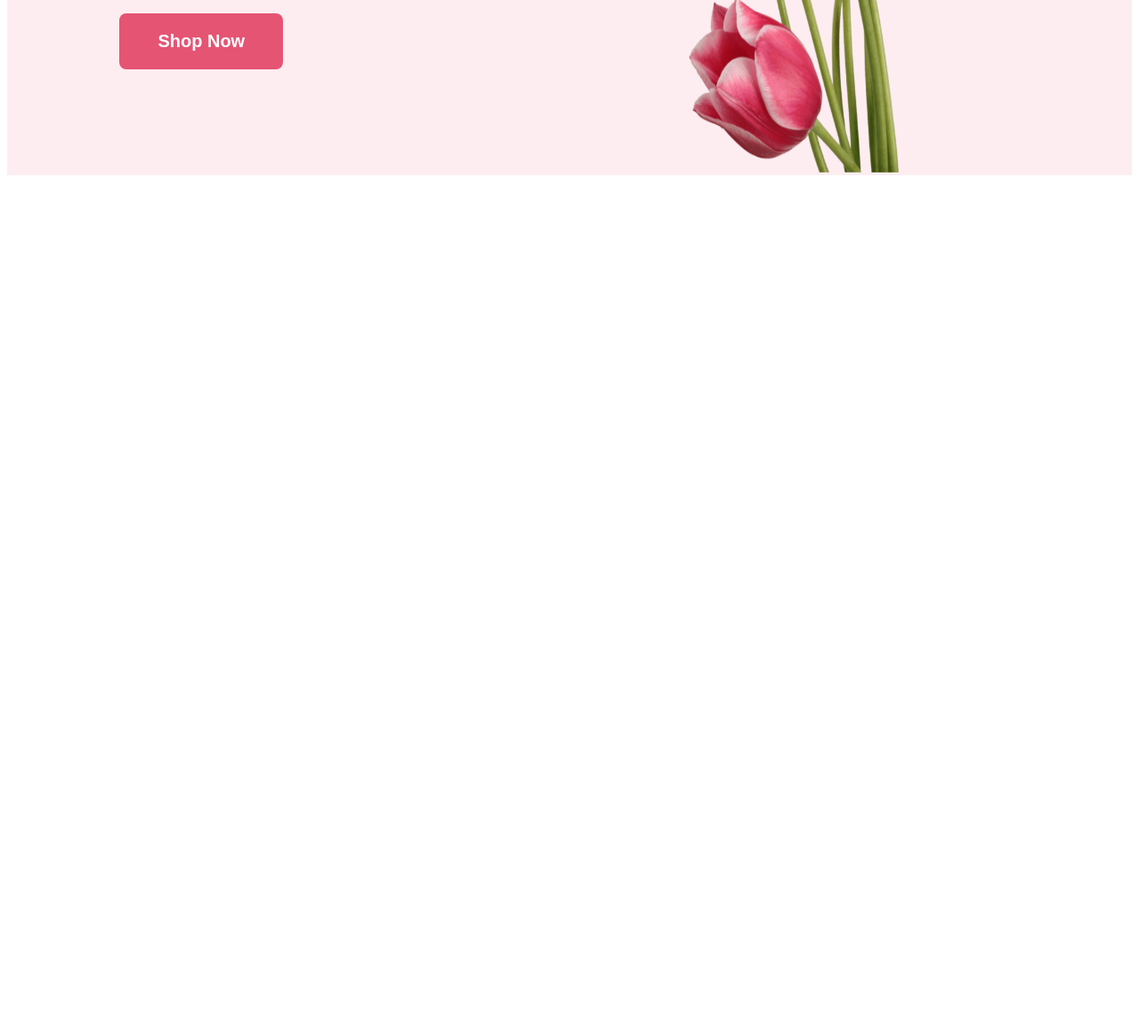
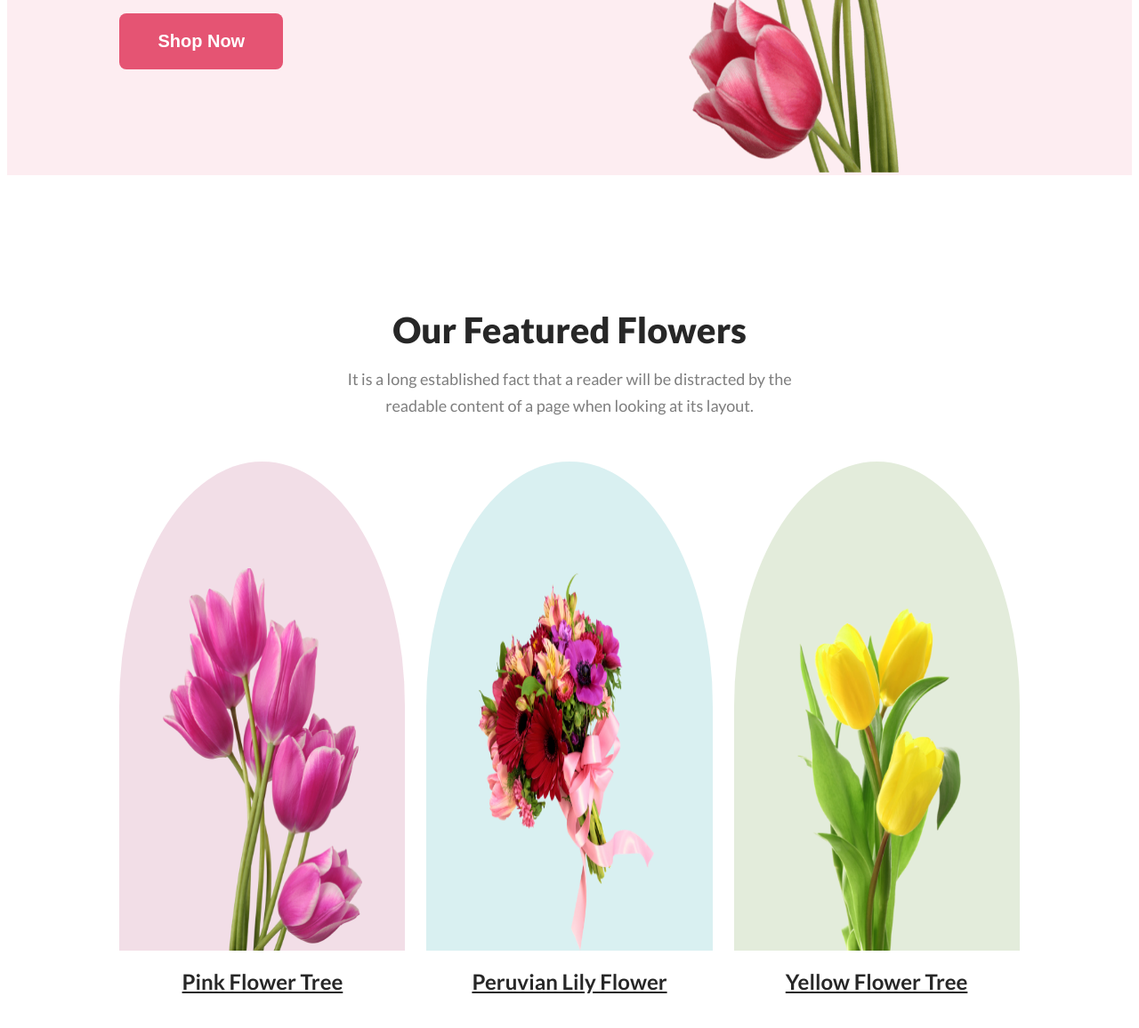
Before and after one commit to coderashik247/flower-shop, a plain HTML site: page index.html in a window 1280 px wide. Shown: the part 534-1690 px from the top of the page at 89% size. Before the commit the page ends 800 px from the top, so only its background shows below. Drawn offline with Linux system fonts and the light colour scheme.

Commit message:
featured section is added

```diff
--- a/index.html
+++ b/index.html
@@ -1,11 +1,13 @@
 <!DOCTYPE html>
 <html lang="en">
+
 <head>
     <meta charset="UTF-8">
     <meta name="viewport" content="width=device-width, initial-scale=1.0">
     <title>Flower Shop</title>
     <link rel="stylesheet" href="styles/style.css">
 </head>
+
 <body>
     <!-- Header Section start here -->
     <header>
@@ -13,7 +15,9 @@
         <section class="banner-section">
             <div class="banner-description">
                 <h2>Let's make <br> beautiful flowers a <br> part of your life.</h2>
-                <p>It is a long established fact that a reader will be distracted by the readable content of a page when looking at its layout. The point of using Lorem Ipsum is that it has a more-or-less normal distribution of letters.</p>
+                <p>It is a long established fact that a reader will be distracted by the readable content of a page when
+                    looking at its layout. The point of using Lorem Ipsum is that it has a more-or-less normal
+                    distribution of letters.</p>
                 <button>Shop Now</button>
             </div>
             <div class="banner-image">
@@ -25,7 +29,34 @@
     <!-- Header Section end here -->
     <!-- Main Section start here  -->
     <main>
+        <!-- Featured Section start here  -->
+        <section class="featured-section">
+            <h2>Our Featured Flowers</h2>
+            <p>It is a long established fact that a reader will be distracted by the readable content of a page when
+                looking at its layout.</p>
 
+            <div class="featured-container">
+                <div class="flower-container">
+                    <div class="flower-box box-one">
+                        <img src="./asset/pngwing6.png" alt="">
+                    </div>
+                    <h2>Pink Flower Tree</h2>
+                </div>
+                <div class="flower-container">
+                    <div class="flower-box box-two">
+                        <img src="./asset/pngwing5.png" alt="">
+                    </div>
+                    <h2>Peruvian Lily Flower</h2>
+                </div>
+                <div class="flower-container">
+                    <div class="flower-box box-three">
+                        <img src="./asset/pngwing7.png" alt="">
+                    </div>
+                    <h2>Yellow Flower Tree</h2>
+                </div>
+            </div>
+        </section>
+        <!-- Featured Section end here  -->
     </main>
     <!-- Main Section end here  -->
     <!-- Footer Section start here  -->
@@ -34,4 +65,5 @@
     </footer>
     <!-- Footer Section start here  -->
 </body>
+
 </html>
--- a/styles/style.css
+++ b/styles/style.css
@@ -9,7 +9,8 @@ header {
 }
 
 /* Shared CSS style here */
-.banner-section {
+.banner-section,
+.featured-section {
     width: 80%;
     margin: 0 auto;
 }
@@ -49,45 +50,124 @@ header {
     color: rgb(255, 255, 255);
 }
 
-.banner-image{
+.banner-image {
     width: 100%;
 }
 
-img{
+img {
     width: 100%;
     height: 90vh;
 }
 
+/* Featured Section style here */
+.featured-section {
+    text-align: center;
+    margin-top: 150px;
+    margin-bottom: 100px;
+}
+
+.featured-section>h2 {
+    color: rgb(39, 39, 39);
+    font-size: 2.5rem;
+    font-weight: 800;
+    margin-bottom: 1rem;
+}
+
+.featured-section>p {
+    color: rgba(39, 39, 39, 0.6);
+    font-family: Lato;
+    width: 50%;
+    margin: 0 auto;
+    font-size: 18px;
+    font-weight: 400;
+    line-height: 30px;
+    letter-spacing: 0%;
+    text-align: center;
+    margin-bottom: 3rem;
+}
+
+.featured-container {
+    display: grid;
+    grid-template-columns: repeat(3, 1fr);
+    gap: 24px;
+
+}
+
+.flower-container>h2 {
+    color: rgb(39, 39, 39);
+    font-size: 1.5rem;
+    font-weight: 700;
+    text-decoration-line: underline;
+}
+
+.flower-box {
+    height: 550px;
+    display: flex;
+    justify-content: center;
+    align-items: end;
+    border-radius: 50% 50% 0 0;
+}
+
+.box-one {
+    background: rgba(167, 33, 98, 0.15);
+}
+
+.box-two {
+    background: rgba(5, 151, 160, 0.15);
+}
+
+.box-three {
+    background: rgba(71, 125, 17, 0.15);
+}
+
+.flower-box>img {
+    width: 70%;
+    height: 430px;
+}
+
+
+
+
+
+
 
 /* Media query for small device */
 @media screen and (max-width:576px) {
-    .banner-section{
+    .banner-section {
         /* display: inline; */
         flex-direction: column-reverse;
     }
-    .banner-description>h2{
+
+    .banner-description>h2 {
         font-size: 2.7rem;
         line-height: 4rem;
     }
-    .banner-description>p{
-       width: 100%;
-       text-align: justify;
+
+    .banner-description>p {
+        width: 100%;
+        text-align: justify;
+    }
+
+    .featured-container {
+        grid-template-columns: repeat(1, 1fr);
     }
 }
 
+
 @media screen and (min-width:577px) and (max-width:768px) {
-    .banner-section{
+    .banner-section {
         justify-content: space-between;
     }
-    .banner-description>h2{
+
+    .banner-description>h2 {
         font-size: 3.2rem;
         line-height: 4rem;
     }
 }
 
 /* 992px */
-@media screen and (min-width:769px) and (max-width:992px){
-    .banner-description>h2{
+@media screen and (min-width:769px) and (max-width:992px) {
+    .banner-description>h2 {
         font-size: 3.8rem;
         line-height: 5rem;
     }
@@ -95,7 +175,7 @@ img{
 
 /* ≥1200px */
 @media screen and (min-width:993px) and (max-width:1200px) {
-    .banner-description>h2{
+    .banner-description>h2 {
         font-size: 3.6rem;
         line-height: 5rem;
     }
@@ -103,8 +183,8 @@ img{
 
 /* ≥1400px */
 
-@media screen and (min-width:1201px) and (max-width:1400px){
-        .banner-description>h2{
+@media screen and (min-width:1201px) and (max-width:1400px) {
+    .banner-description>h2 {
         font-size: 4.5rem;
         line-height: 5.5rem;
     }
```
